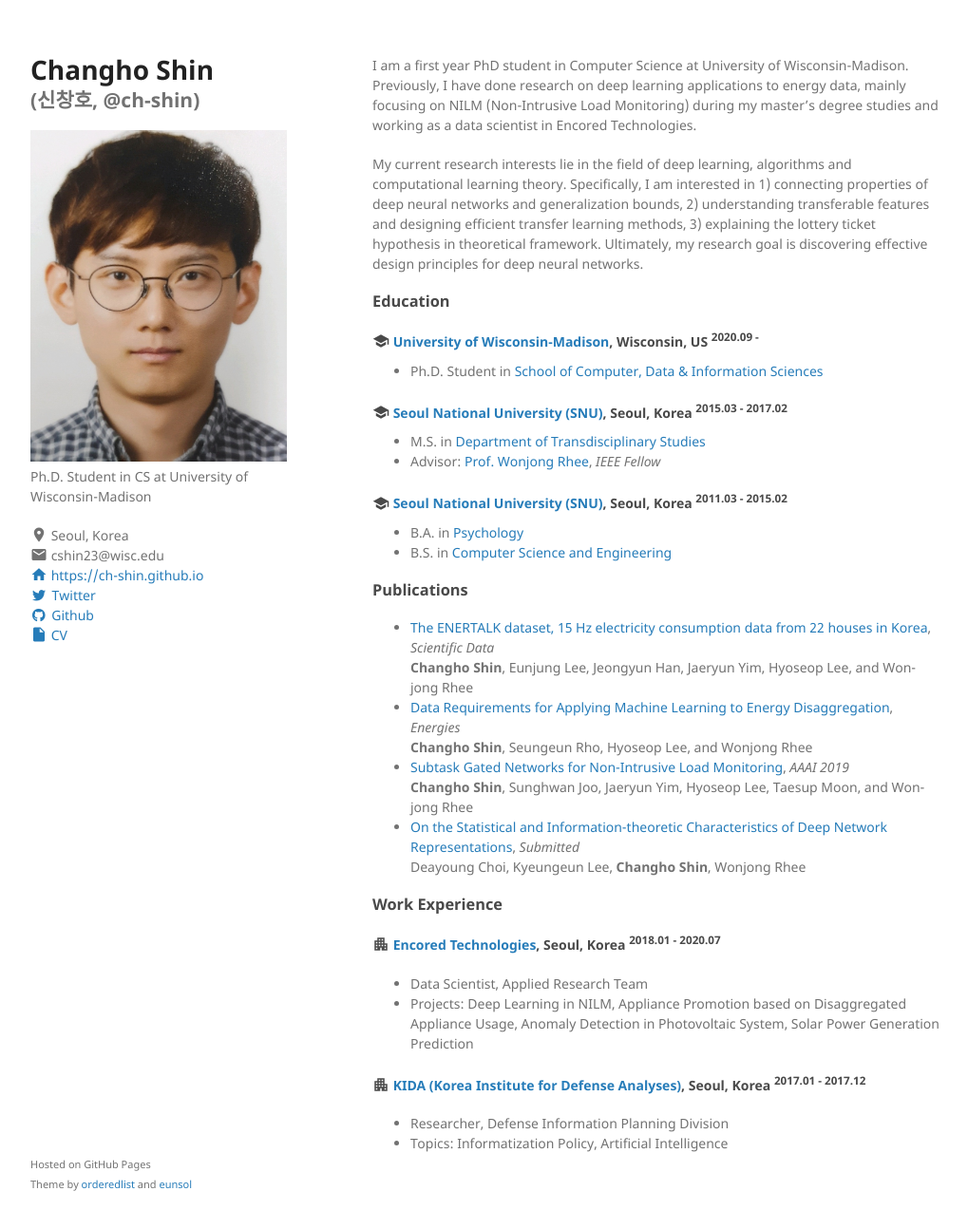
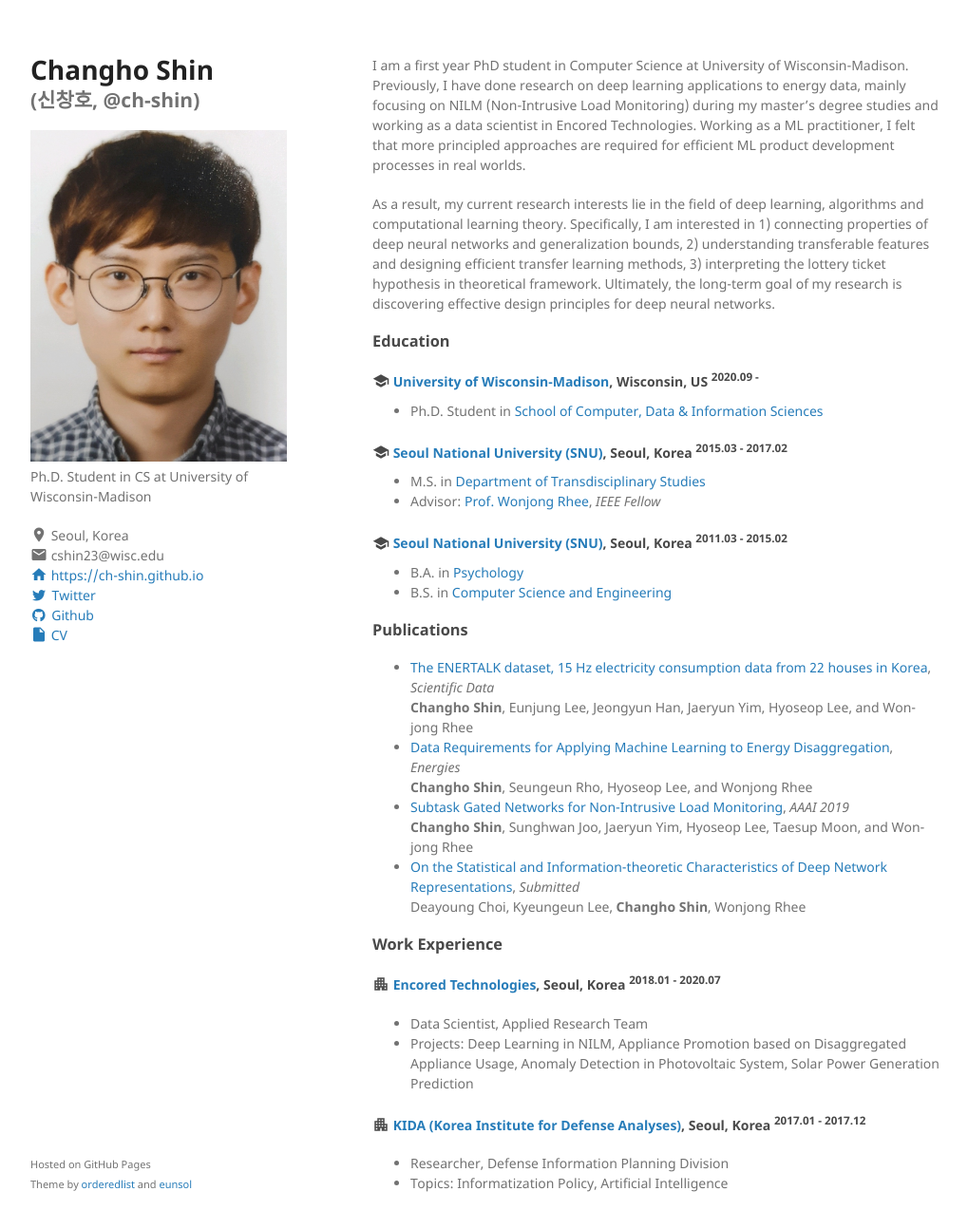
Before and after one commit to ch-shin/ch-shin.github.io, a Jekyll site: the page built from index.md, in a window 1280 px wide and 1326 px high. Shown: the top 1294 px of the window at 95% size, without its empty margins (128-1147 px from the left). Built offline with Jekyll 4.4.1, drawn with Linux system fonts in a browser that asks for light colours.

Commit message:
Minor fix

```diff
--- a/index.md
+++ b/index.md
@@ -2,9 +2,9 @@
 layout: default
 ---
 
-I am a first year PhD student in Computer Science at University of Wisconsin-Madison. Previously, I have done research on deep learning applications to energy data, mainly focusing on NILM (Non-Intrusive Load Monitoring) during my master’s degree studies and working as a data scientist in Encored Technologies.
+I am a first year PhD student in Computer Science at University of Wisconsin-Madison. Previously, I have done research on deep learning applications to energy data, mainly focusing on NILM (Non-Intrusive Load Monitoring) during my master’s degree studies and working as a data scientist in Encored Technologies. Working as a ML practitioner, I felt that more principled approaches are required for efficient ML product development processes in real worlds.
 
-My current research interests lie in the field of deep learning, algorithms and computational learning theory. Specifically, I am interested in 1) connecting properties of deep neural networks and generalization bounds, 2) understanding transferable features and designing efficient transfer learning methods, 3) explaining the lottery ticket hypothesis in theoretical framework. Ultimately, my research goal is discovering effective design principles for deep neural networks.
+As a result, my current research interests lie in the field of deep learning, algorithms and computational learning theory. Specifically, I am interested in 1) connecting properties of deep neural networks and generalization bounds, 2) understanding transferable features and designing efficient transfer learning methods, 3) interpreting the lottery ticket hypothesis in theoretical framework. Ultimately, the long-term goal of my research is discovering effective design principles for deep neural networks.
 
 ### Education
 
```
